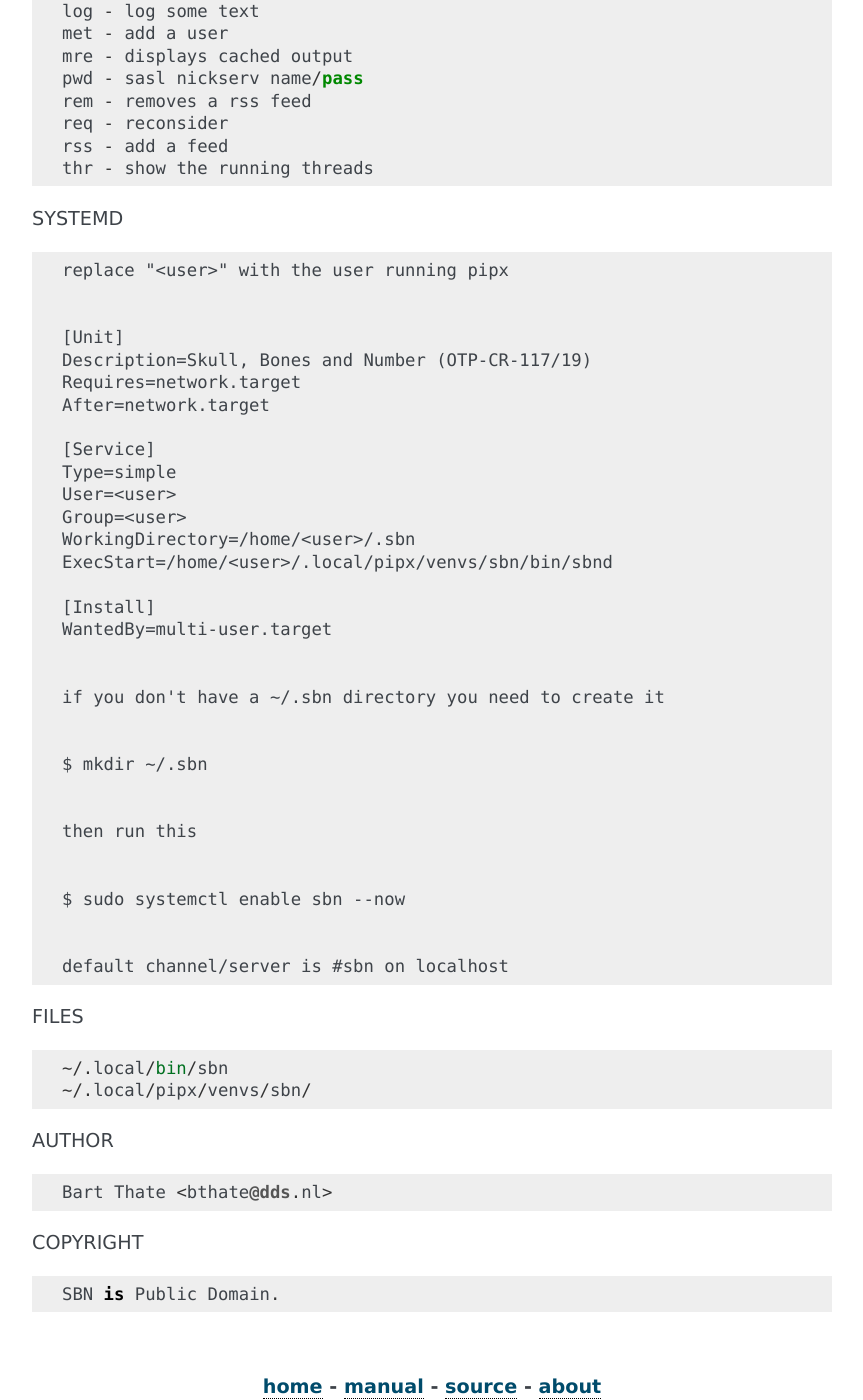
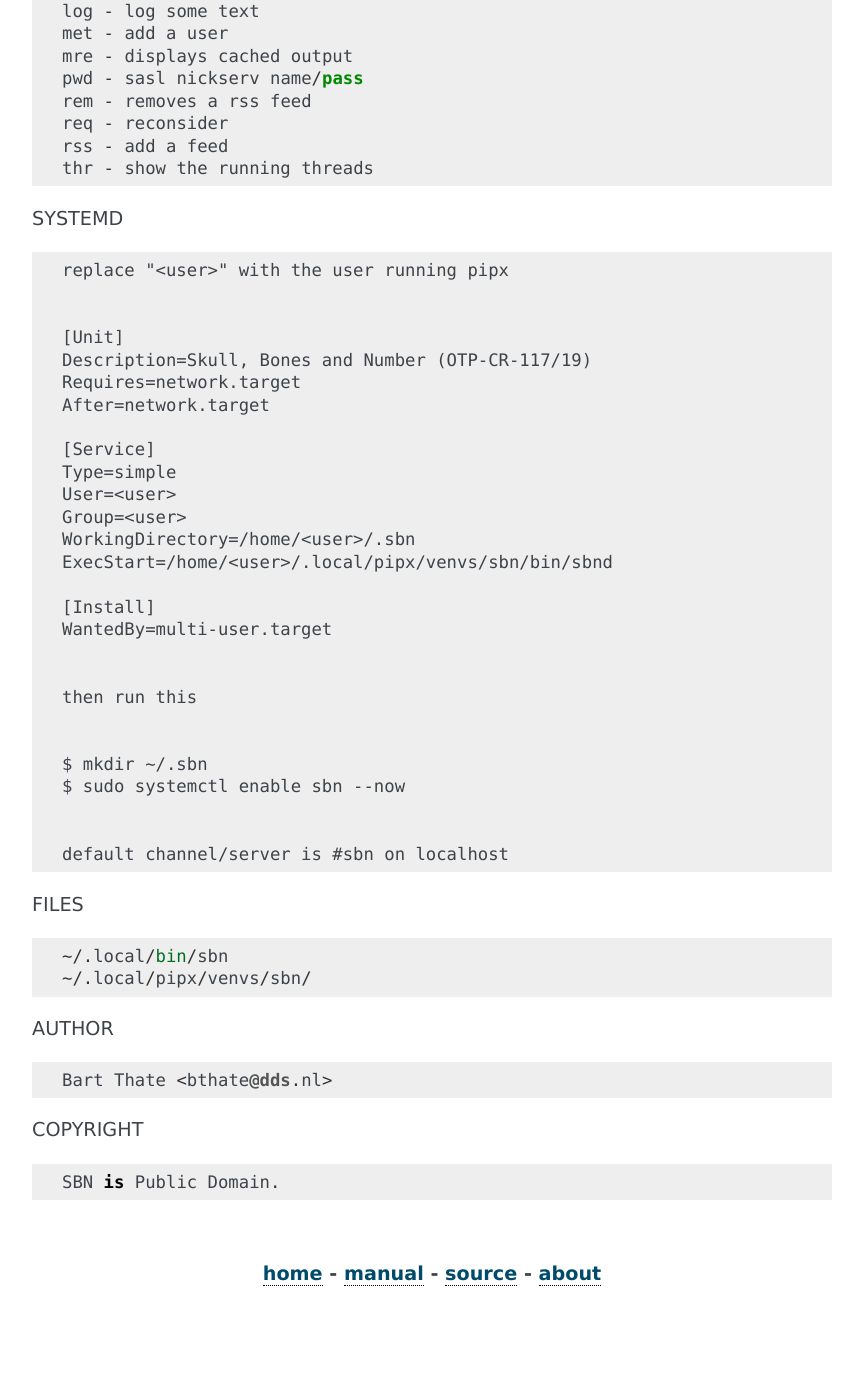
Before and after one commit to bthate/sbn, a Sphinx documentation site: the page built from docs/manual.rst, in a window 1280 px wide and 1400 px high, scrolled down 2569 px. Shown: the whole window, without its empty margins (168-1031 px from the left). Built offline with Sphinx 7.4.7, drawn with Linux system fonts in a browser that asks for light colours; after the commit the page ends 3906 px from its top, so only the background shows below that.

```diff
--- a/docs/manual.rst
+++ b/docs/manual.rst
@@ -171,15 +171,10 @@ SYSTEMD
     WantedBy=multi-user.target
 
 
-    if you don't have a ~/.sbn directory you need to create it
+    then run this
 
 
     $ mkdir ~/.sbn
-
-
-    then run this
-
-
     $ sudo systemctl enable sbn --now
 
 
```
Also changed, not shown: README.rst (+1 -6 lines).
